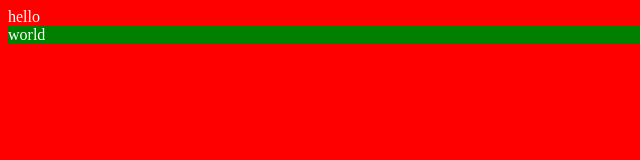
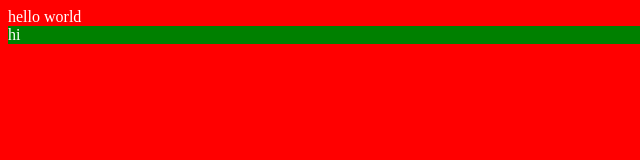
Before and after one commit to hrideo/hello-site, a plain HTML site: page index.html in a window 1280 px wide. Shown: the full height of the page, 0-640 px from the left. Drawn offline with Linux system fonts and the light colour scheme.

Commit message:
updated index.html

```diff
--- a/index.html
+++ b/index.html
@@ -7,7 +7,7 @@
     </head>
 
     <body style="background-color: red; color: white">
-        hello
-        <div style="background-color: green; color: white">world</div>
+        hello world
+        <div style="background-color: green; color: white">hi</div>
     </body>
 </html>
```
